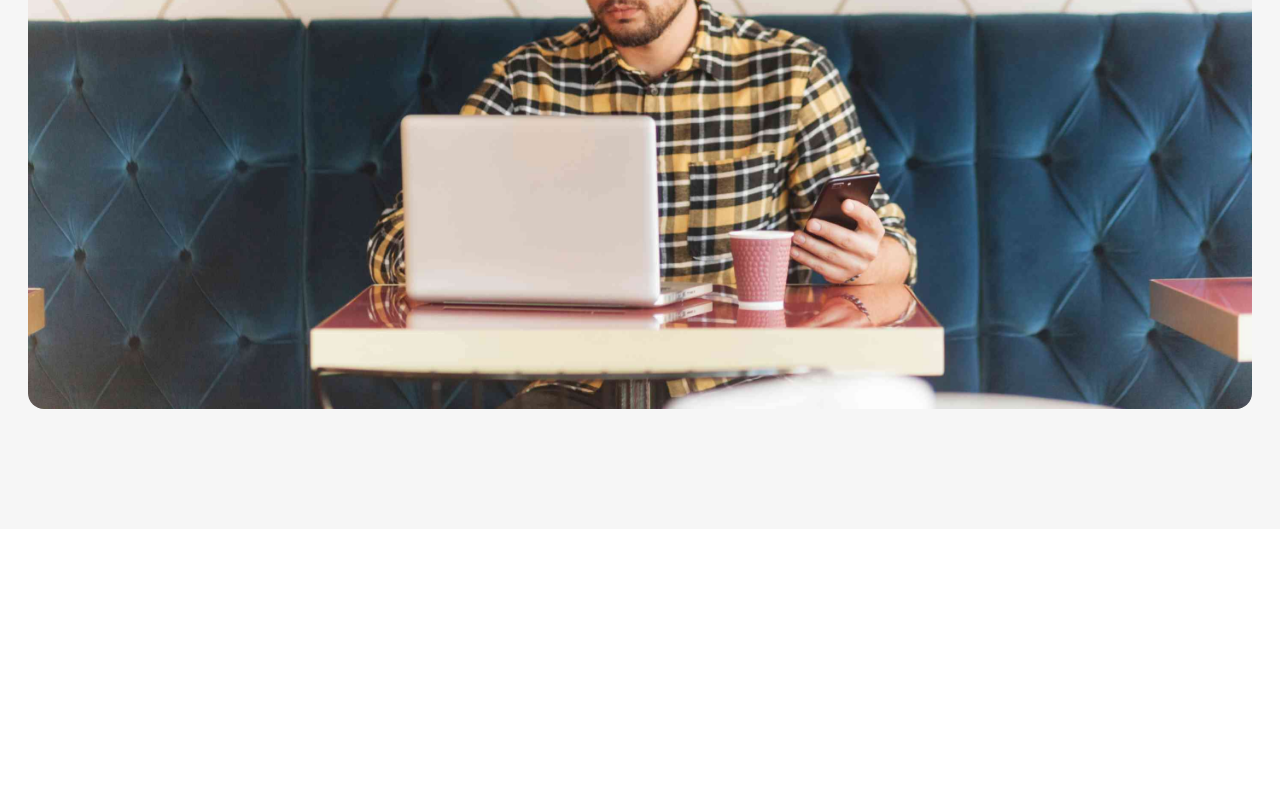
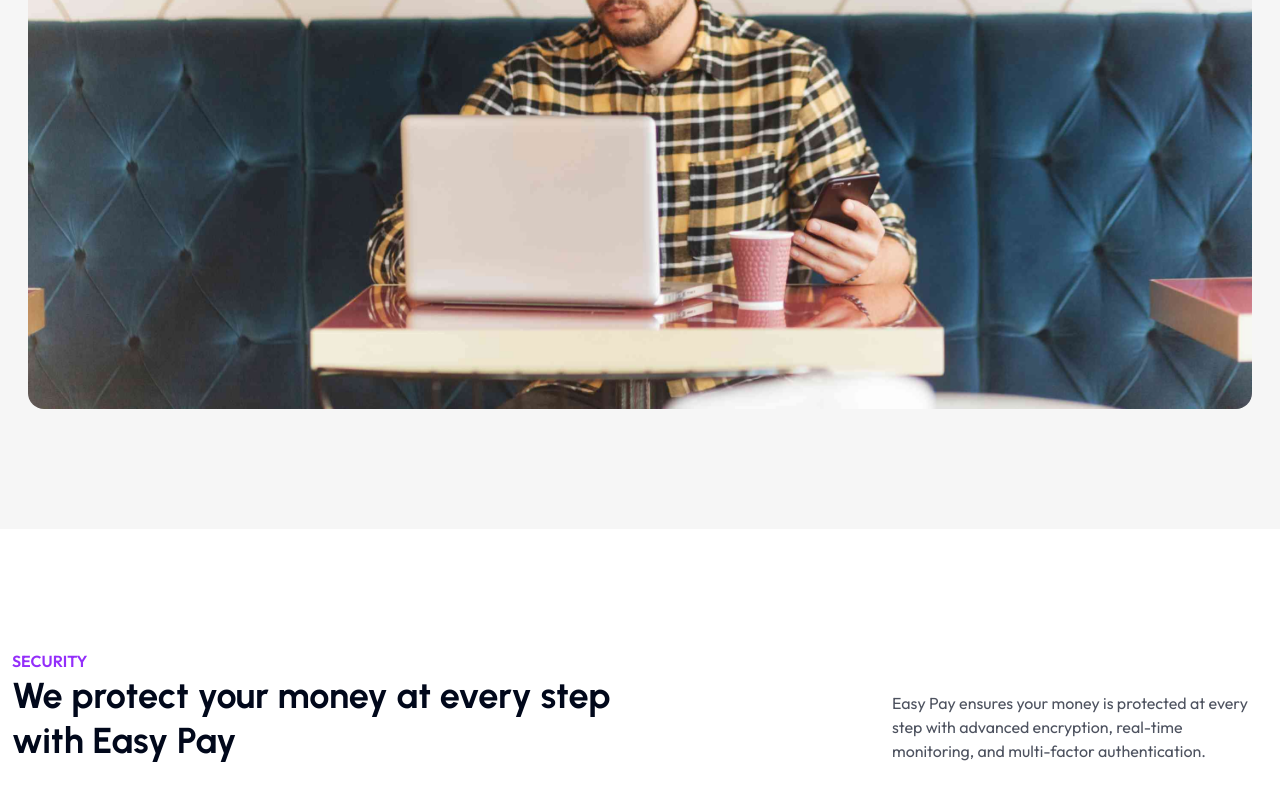
Before and after one commit to nirobsarker012/fintech, a Next.js app: page / in a window 1280 px wide. Shown: the part 2767-3567 px from the top of the page. Before the commit the page ends 3296 px from the top, so only its background shows below. Built offline with nearby package versions, Linux system fonts and the light colour scheme.

Commit message:
add: security-box-data

```diff
--- /dev/null
+++ b/app/components/Security/Security.jsx
@@ -0,0 +1,27 @@
+import React from "react";
+
+const Security = () => {
+  return (
+    <section className="py-[60px] lg:py-30">
+      <div className="container">
+        <div className="flex flex-col lg:flex-row justify-between items-start lg:items-end gap-y-6 lg:gap-y-0 mb-8 md:mb-12">
+          <div className="max-w-2xl">
+            <span className="text-secondary uppercase text-sm sm:text-base font-semibold font-outfit">
+              SECURITY
+            </span>
+            <h1 className="font-bold font-urbanist text-primary text-2xl sm:text-3xl md:text-4xl leading-tight">
+              We protect your money at every step with Easy Pay
+            </h1>
+          </div>
+          {/* desc */}
+          <p className="text-[16px] font-outfit line-clamp-[150%] max-w-[376px] text-paragraph">
+            Easy Pay ensures your money is protected at every step with advanced
+            encryption, real-time monitoring, and multi-factor authentication.
+          </p>
+        </div>
+      </div>
+    </section>
+  );
+};
+
+export default Security;
--- a/app/data/useData.jsx
+++ b/app/data/useData.jsx
@@ -104,8 +104,54 @@
   },
 ];
 
+// Security Box Details
+const securityBoxData = [
+  {
+    id: 1,
+    color: "#2E68FD",
+    blurColor: "#ECF0FB",
+    title: "Two-factor authentication",
+    desc: "Two-factor authentication ensures added protection by using verification steps.",
+  },
+  {
+    id: 2,
+    color: "#FEEDED",
+    blurColor: "#FC4343",
+    title: "Fraud detection and alerts",
+    desc: "Fraud detection safeguards your money, sending instant alerts for any activity.",
+  },
+  {
+    id: 3,
+    color: "#E5FCF2",
+    blurColor: "#08A965",
+    title: "Transaction notifications",
+    desc: "Instant notifications for transaction keep you informed to manage your finances.",
+  },
+  {
+    id: 4,
+    color: "#E1F1F9",
+    blurColor: "#3B7793",
+    title: "Biometric access",
+    desc: "Easily and securely log in with biometric features, and facial recognition.",
+  },
+  {
+    id: 5,
+    color: "#FAEEE2",
+    blurColor: "#D77E1B",
+    title: "End-to-end encryption",
+    desc: "By encryption, protecting your data from unauthorized access.",
+  },
+  {
+    id: 5,
+    color: "#F4EDFC",
+    blurColor: "#932EFA",
+    title: "24/7 Protection support",
+    desc: "Our dedicated team is available around the clock to help you.",
+  },
+];
+
 const useData = () => {
-  return { menu, paymentData, partnerImages, paymentwayData };
+  return { menu, paymentData, partnerImages, paymentwayData, securityBoxData };
 };
 
 export default useData;
--- a/app/page.js
+++ b/app/page.js
@@ -3,6 +3,7 @@
 import Navbar from "./components/Navbar/Navbar";
 import Payments from "./components/payment/Payments";
 import PaymentWay from "./components/PaymentWay/PaymentWay";
+import Security from "./components/Security/Security";
 
 export default function Home() {
   return (
@@ -22,6 +23,8 @@
       <OnMarques />
       {/* PaymentsWay */}
       <PaymentWay />
+      {/* Security */}
+      <Security />
     </>
   );
 }
```
Also changed, not shown: public/images/security_bg_img.png (added).
